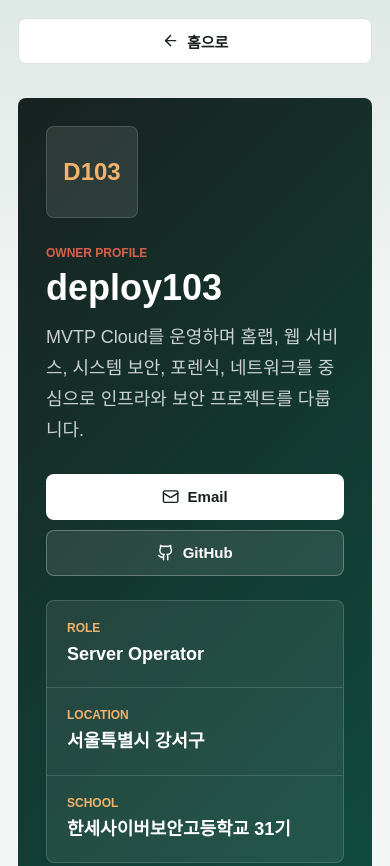
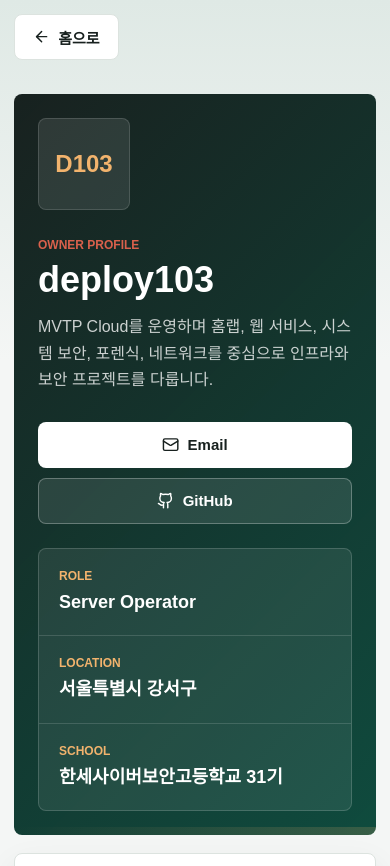
Before and after one commit to deploy103/mvtp-homepage, a website: page public/about.html in a window 390 px wide. Shown: the top 866 px of the page. Drawn offline with Linux system fonts and the light colour scheme.

Commit message:
Fix owner page styling deployment

```diff
--- a/public/about.html
+++ b/public/about.html
@@ -5,13 +5,13 @@
     <meta name="viewport" content="width=device-width, initial-scale=1" />
     <meta name="description" content="MVTP 운영자 정보 페이지입니다." />
     <title>내 정보 | MVTP Cloud</title>
-    <link rel="icon" href="/favicon.svg" type="image/svg+xml" />
-    <link rel="stylesheet" href="/styles.css" />
+    <link rel="icon" href="favicon.svg" type="image/svg+xml" />
+    <link rel="stylesheet" href="styles.css?v=20260603-1" />
   </head>
   <body class="profile-body">
     <main class="profile-page">
       <header class="profile-header">
-        <a class="button button-secondary profile-back" href="/">
+        <a class="button button-secondary profile-back" href="index.html">
           <svg viewBox="0 0 24 24" aria-hidden="true">
             <path d="m12 19-7-7 7-7" />
             <path d="M19 12H5" />
--- a/public/styles.css
+++ b/public/styles.css
@@ -27,6 +27,8 @@ body {
   background: var(--page);
   color: var(--ink);
   font-family: Arial, "Apple SD Gothic Neo", "Malgun Gothic", sans-serif;
+  min-width: 0;
+  overflow-x: hidden;
 }
 
 a {
@@ -113,7 +115,7 @@ svg {
 .hero {
   background-image:
     linear-gradient(90deg, rgba(9, 17, 15, 0.88), rgba(9, 17, 15, 0.58), rgba(9, 17, 15, 0.22)),
-    url("/hero-datacenter.jpg");
+    url("hero-datacenter.jpg");
   background-position: left center;
   background-size: cover;
   color: #ffffff;
@@ -498,6 +500,7 @@ h3 {
 
 .profile-page {
   min-height: 100svh;
+  overflow-x: hidden;
   padding: 24px;
 }
 
@@ -505,6 +508,7 @@ h3 {
   justify-content: flex-start;
   margin: 0 auto 34px;
   max-width: 1120px;
+  width: 100%;
 }
 
 .profile-back {
@@ -518,6 +522,7 @@ h3 {
 .profile-section {
   margin: 0 auto;
   max-width: 1120px;
+  width: 100%;
 }
 
 .profile-hero {
@@ -529,7 +534,7 @@ h3 {
   color: #ffffff;
   display: grid;
   gap: 24px;
-  grid-template-columns: minmax(0, 1.45fr) minmax(300px, 0.75fr);
+  grid-template-columns: minmax(0, 1.45fr) minmax(260px, 0.75fr);
   overflow: hidden;
   padding: 46px;
   position: relative;
@@ -546,6 +551,7 @@ h3 {
 }
 
 .profile-identity {
+  min-width: 0;
   position: relative;
   z-index: 1;
 }
@@ -554,6 +560,7 @@ h3 {
   font-size: 58px;
   line-height: 1;
   margin-bottom: 16px;
+  overflow-wrap: anywhere;
 }
 
 .profile-identity p:last-of-type {
@@ -561,6 +568,7 @@ h3 {
   font-size: 18px;
   line-height: 1.72;
   max-width: 720px;
+  overflow-wrap: anywhere;
 }
 
 .profile-avatar {
@@ -592,12 +600,13 @@ h3 {
 }
 
 .profile-snapshot {
-  align-self: end;
+  align-self: stretch;
   background: rgba(255, 255, 255, 0.08);
   border: 1px solid rgba(255, 255, 255, 0.16);
   border-radius: 8px;
   display: grid;
   gap: 0;
+  min-width: 0;
   overflow: hidden;
   position: relative;
   z-index: 1;
@@ -639,6 +648,7 @@ h3 {
   border: 1px solid var(--line);
   border-radius: 8px;
   box-shadow: 0 14px 34px rgba(23, 32, 29, 0.08);
+  min-width: 0;
   padding: 26px;
 }
 
@@ -646,6 +656,7 @@ h3 {
   font-size: 30px;
   margin-bottom: 14px;
   max-width: 720px;
+  overflow-wrap: anywhere;
 }
 
 .profile-focus-main p {
@@ -674,6 +685,7 @@ h3 {
   display: block;
   font-size: 28px;
   line-height: 1.22;
+  overflow-wrap: anywhere;
 }
 
 .profile-achievement-card span {
@@ -702,7 +714,7 @@ h3 {
 }
 
 .profile-activity-grid {
-  grid-template-columns: repeat(5, minmax(0, 1fr));
+  grid-template-columns: repeat(auto-fit, minmax(min(100%, 180px), 1fr));
 }
 
 .profile-activity-grid article {
@@ -712,6 +724,7 @@ h3 {
   box-shadow: 0 12px 28px rgba(23, 32, 29, 0.07);
   display: grid;
   gap: 10px;
+  min-width: 0;
   min-height: 126px;
   padding: 20px;
 }
@@ -755,6 +768,7 @@ h3 {
   box-shadow: 0 12px 28px rgba(23, 32, 29, 0.07);
   display: grid;
   gap: 7px;
+  min-width: 0;
   min-height: 92px;
   padding: 18px;
   transition: border-color 160ms ease, box-shadow 160ms ease, transform 160ms ease;
@@ -798,7 +812,7 @@ h3 {
   }
 
   .profile-activity-grid {
-    grid-template-columns: repeat(2, minmax(0, 1fr));
+    grid-template-columns: repeat(auto-fit, minmax(min(100%, 220px), 1fr));
   }
 
   .profile-contact-grid {
@@ -905,6 +919,18 @@ h3 {
     padding: 18px;
   }
 
+  .profile-header,
+  .profile-hero,
+  .profile-focus,
+  .profile-section {
+    max-width: calc(100vw - 36px);
+    width: calc(100vw - 36px);
+  }
+
+  .profile-back {
+    width: fit-content;
+  }
+
   .profile-hero {
     padding: 28px;
   }
@@ -917,3 +943,27 @@ h3 {
     font-size: 26px;
   }
 }
+
+@media (max-width: 420px) {
+  .profile-page {
+    padding: 14px;
+  }
+
+  .profile-header,
+  .profile-hero,
+  .profile-focus,
+  .profile-section {
+    max-width: calc(100vw - 28px);
+    width: calc(100vw - 28px);
+  }
+
+  .profile-hero,
+  .profile-focus-card {
+    padding: 24px;
+  }
+
+  .profile-identity p:last-of-type {
+    font-size: 16px;
+    line-height: 1.66;
+  }
+}
```
Also changed, not shown: public/index.html (+6 -6 lines), server.js (+6 -1 lines).
